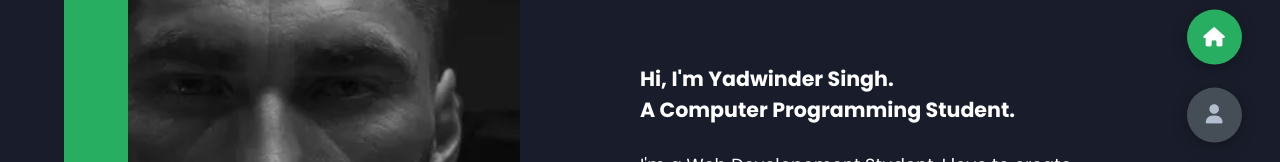
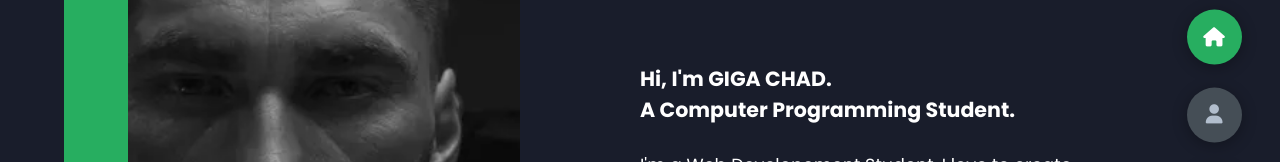
Before and after one commit to yadwindersingh1699/assignment-1-new, a plain HTML site: page index.html in a window 1280 px wide. Shown: the part 288-450 px from the top of the page. Drawn offline with Linux system fonts and the light colour scheme.

Commit message:
Update index.html

```diff
--- a/index.html
+++ b/index.html
@@ -35,7 +35,7 @@
             <div class="right-header">
                 <h3>
                     <!-- introducing myself -->
-                    Hi, I'm Yadwinder Singh.<br>
+                    Hi, I'm GIGA CHAD.<br>
                     A Computer Programming Student.
                 </h3>
                 <!-- brief info about me -->
```
